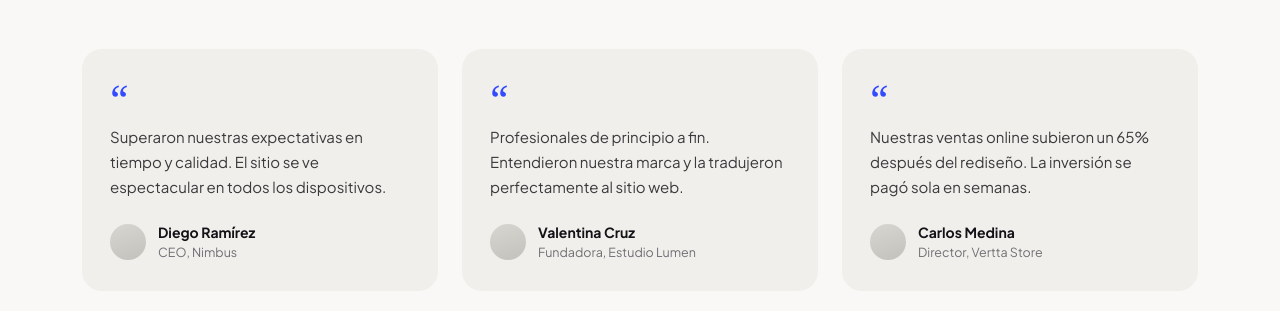
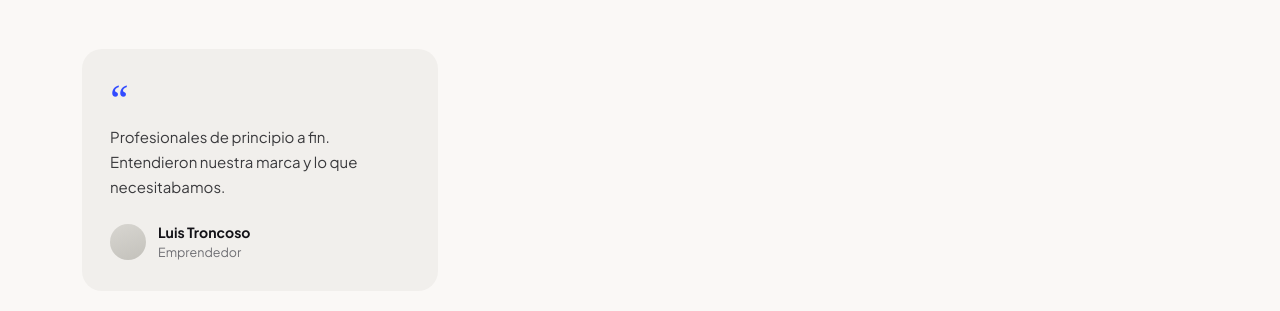
Before and after one commit to villegas-Oscar/CodeVault, a website: page index.html in a window 1280 px wide. Shown: the part 3480-3791 px from the top of the page. Drawn offline with nearby package versions, Linux system fonts and the light colour scheme.

Commit message:
Actualización de opiniones

```diff
--- a/index.html
+++ b/index.html
@@ -239,10 +239,10 @@
       <div class="grid grid-3 reveal-group">
         <figure class="quote-card reveal-item">
           <span class="quote-mark">&ldquo;</span>
-          <blockquote>Superaron nuestras expectativas en tiempo y calidad. El sitio se ve espectacular en todos los dispositivos.</blockquote>
-          <figcaption><span class="avatar"></span><span><strong>Diego Ramírez</strong><small>CEO, Nimbus</small></span></figcaption>
+          <blockquote>Profesionales de principio a fin. Entendieron nuestra marca y lo que necesitabamos.</blockquote>
+          <figcaption><span class="avatar"></span><span><strong>Luis Troncoso</strong><small>Emprendedor</small></span></figcaption>
         </figure>
-
+<!--
         <figure class="quote-card reveal-item">
           <span class="quote-mark">&ldquo;</span>
           <blockquote>Profesionales de principio a fin. Entendieron nuestra marca y la tradujeron perfectamente al sitio web.</blockquote>
@@ -272,6 +272,7 @@
           <blockquote>Rápidos, atentos y con mucho ojo estético. Nuestro sitio ahora refleja quiénes somos realmente.</blockquote>
           <figcaption><span class="avatar"></span><span><strong>Sofía Herrera</strong><small>Marketing, Ceres</small></span></figcaption>
         </figure>
+-->
       </div>
     </div>
   </section>
```
Also changed, not shown: img/logo_filtro.jpg (added).
